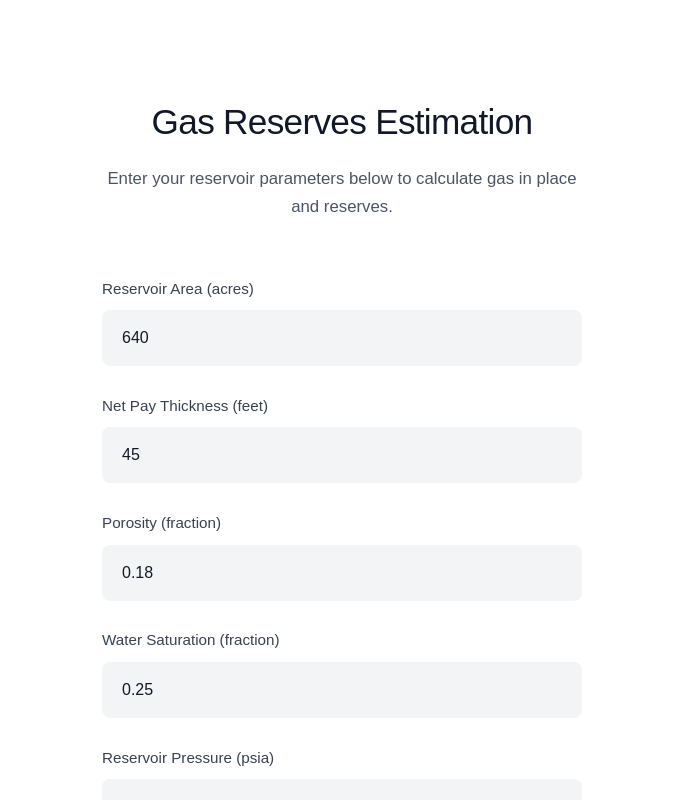
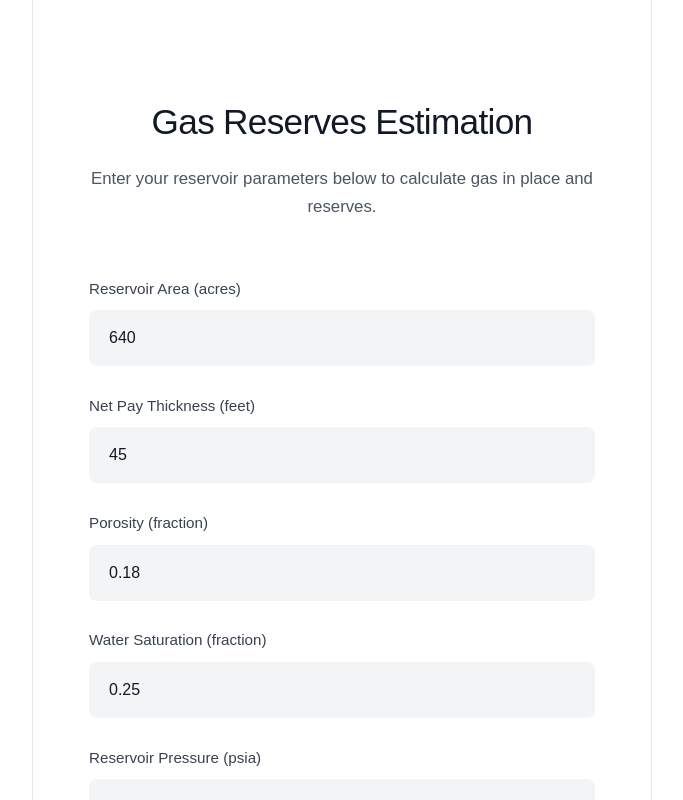
Before and after one commit to luchy30/final-yr-project, a React (Vite) app in the folder client/: page / in a window 1280 px wide. Shown: the top 800 px of the page, without its empty margins (298-981 px from the left). Built offline with nearby package versions, Linux system fonts and the light colour scheme; a web font is replaced by a local one.

Commit message:
Add subtle side borders framing the centered layout

```diff
--- a/client/src/App.css
+++ b/client/src/App.css
@@ -3,13 +3,28 @@
   display: flex;
   justify-content: center;
   align-items: center;
-  padding: 6rem 1.5rem;
+  padding: 0;
+  background-color: #ffffff;
 }
 
 .content-wrap {
   width: 100%;
-  max-width: 480px;
+  max-width: 620px;
+  min-height: 100vh;
   margin: 0 auto;
+  border-left: 1px solid #e5e7eb;
+  border-right: 1px solid #e5e7eb;
+  padding: 6rem 3.5rem;
+  display: flex;
+  flex-direction: column;
+  justify-content: center;
+  box-sizing: border-box;
+}
+
+@media (max-width: 640px) {
+  .content-wrap {
+    padding: 4rem 1.5rem;
+  }
 }
 
 .intro-block {
```
